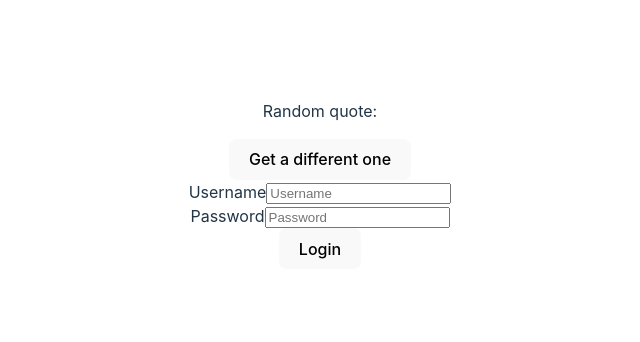
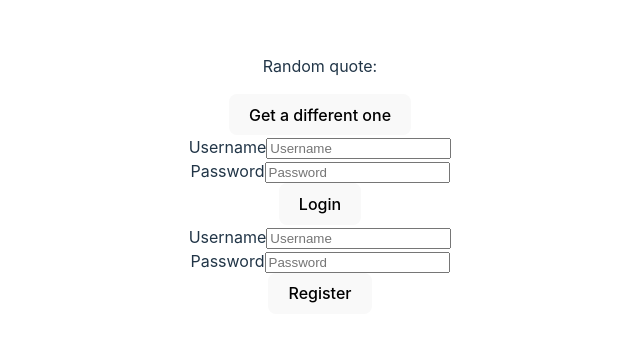
Before and after one commit to PetrMacha021/asp-api-quote, a React (Vite) app in the folder quotesapi.client/: page / in a window 1280 px wide. Shown: the part 224-566 px from the top of the page, without its empty margins (320-960 px from the left). Built offline with nearby package versions, Linux system fonts and the light colour scheme; no server answers.

Commit message:
add register

```diff
--- a/quotesapi.client/src/App.tsx
+++ b/quotesapi.client/src/App.tsx
@@ -1,7 +1,8 @@
 import './App.css';
-import RandomQuote from "./components/RandomQuote.tsx";
 import Login from "./components/Login.tsx";
 import {useApiContext} from "./providers/ApiProvider.tsx";
+import Register from "./components/Register.tsx";
+import RandomQuote from "./components/RandomQuote.tsx";
 
 export function App() {
   const context = useApiContext();
@@ -9,8 +10,11 @@ export function App() {
   return (
     <div>
       <RandomQuote/>
-      { !context.isLoggedIn &&
-          <Login/>
+      {!context.isLoggedIn &&
+          <div>
+              <Login/>
+              <Register/>
+          </div>
       }
     </div>
   )
--- /dev/null
+++ b/quotesapi.client/src/components/Register.tsx
@@ -0,0 +1,25 @@
+import { useApiContext } from "../providers/ApiProvider";
+import { useState } from "react";
+
+export default function Register() {
+  const context = useApiContext();
+
+  const [username, setUsername] = useState("");
+  const [password, setPassword] = useState("");
+
+  return (
+    <div>
+      <div>
+        <label htmlFor={"username"}>Username</label>
+        <input id="username" type="text" value={username} onChange={event => setUsername(event.target.value)}
+               placeholder={"Username"}/>
+      </div>
+      <div>
+        <label htmlFor={"password"}>Password</label>
+        <input id="password" type="password" value={password} onChange={event => setPassword(event.target.value)}
+               placeholder={"Password"}/>
+      </div>
+      <button type="submit" onClick={() => context.register(username, password)}>Register</button>
+    </div>
+  )
+}
--- a/quotesapi.client/src/providers/ApiProvider.tsx
+++ b/quotesapi.client/src/providers/ApiProvider.tsx
@@ -1,5 +1,4 @@
 import { createContext, ReactNode, useContext, useState } from "react";
-import { Simulate } from "react-dom/test-utils";
 
 export interface Quote {
   quoteId: number;
@@ -28,6 +27,7 @@ interface ApiContextType {
   addQuote: (quote: Quote) => void;
   getRandomQuote: () => void;
   login: (username: string, password: string) => void;
+  register: (username: string, password: string) => void;
 }
 
 const ApiContext = createContext<ApiContextType | undefined>(undefined);
@@ -72,8 +72,25 @@ export const ApiProvider = ({children}: { children: ReactNode }) => {
     });
   }
 
+  const register = (username: string, password: string) => {
+    fetch("http://localhost:5146/register", {
+      method: "POST",
+      body: JSON.stringify({
+        "email": username,
+        "password": password
+      }),
+      headers: {
+        "Content-Type": "application/json"
+      }
+    }).then(resp => {
+      if (!resp.ok) return;
+    }).catch(err => {
+      console.error(err);
+    })
+  }
+
   return (
-    <ApiContext.Provider value={{ randomQuote, quotes, isLoggedIn, addQuote, getRandomQuote, login }}>
+    <ApiContext.Provider value={{ randomQuote, quotes, isLoggedIn, addQuote, getRandomQuote, login, register }}>
       {children}
     </ApiContext.Provider>
   )
```
